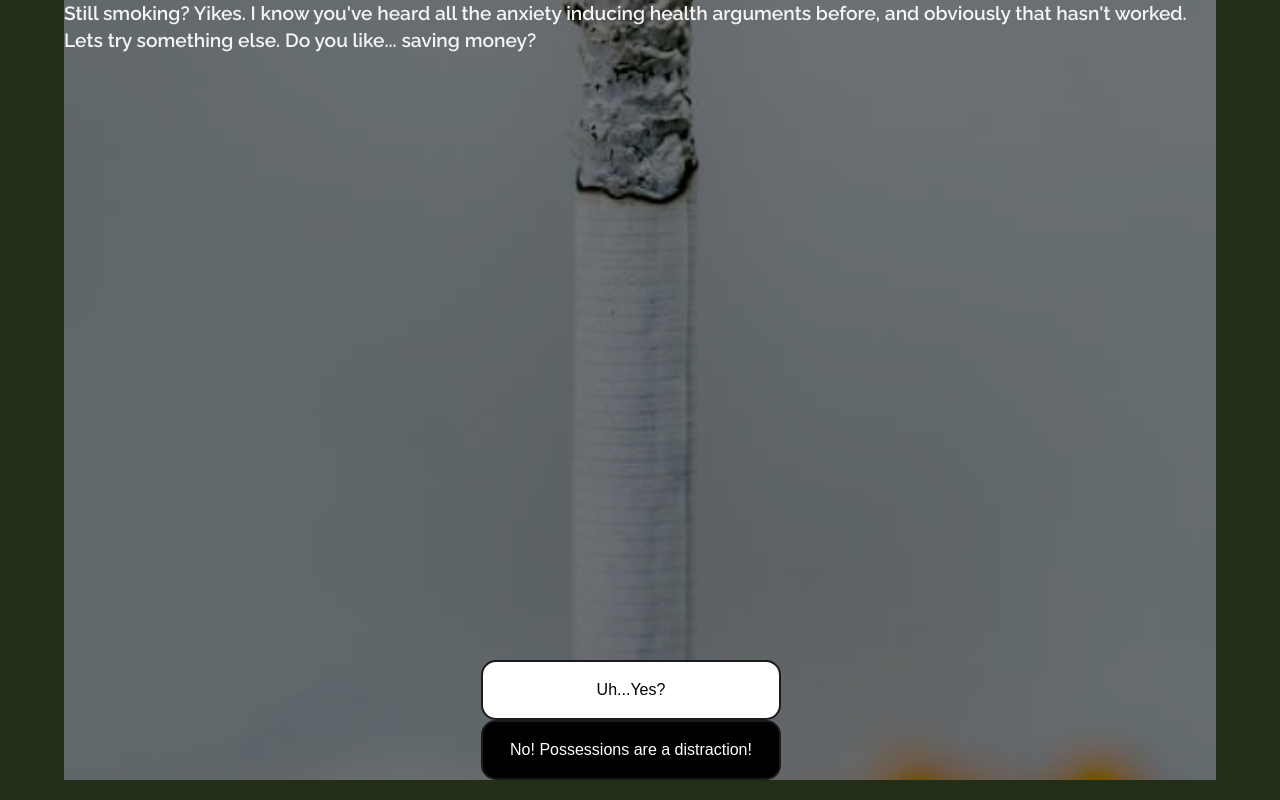
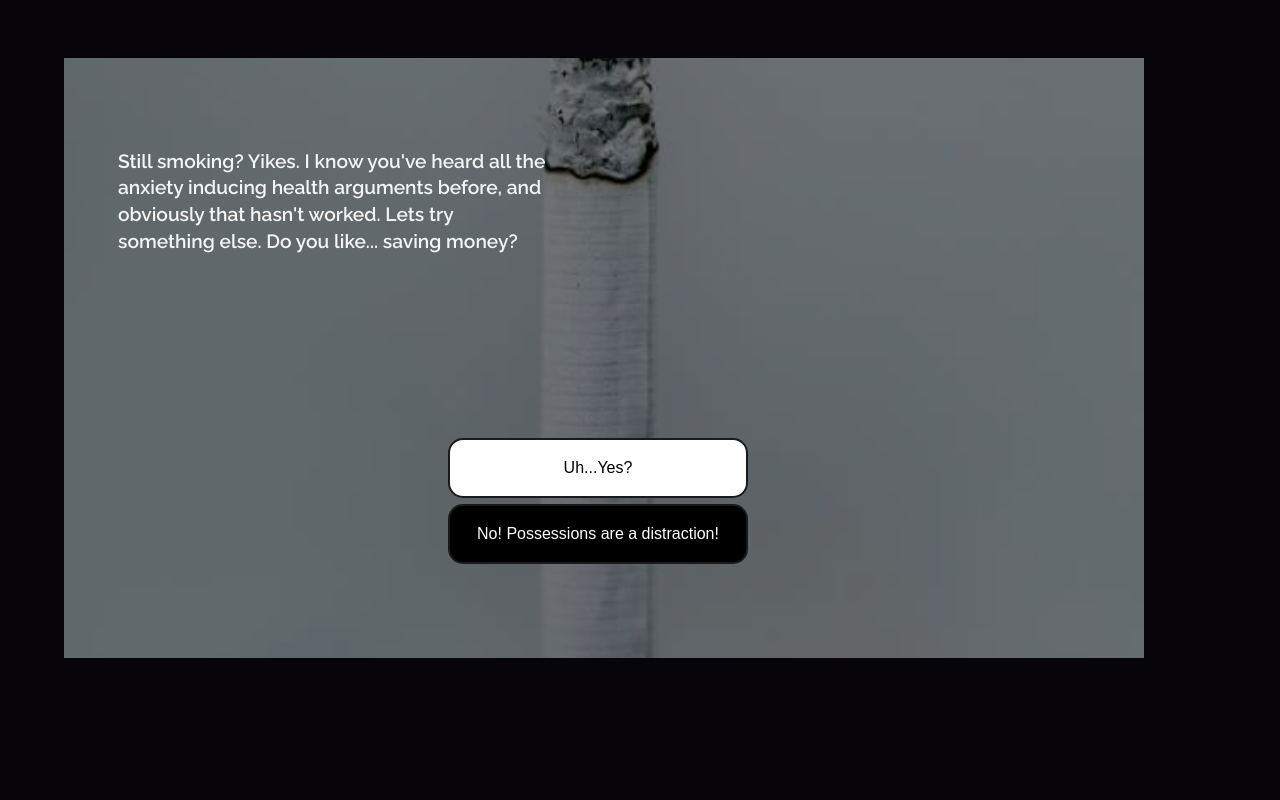
Before and after one commit to nfsol/vape2save, a React (Vite) app: page / in a window 1280 px wide. Built offline with nearby package versions, Linux system fonts and the light colour scheme.

Commit message:
incremental work on calculator and welcome

```diff
--- a/package.json
+++ b/package.json
@@ -11,6 +11,7 @@
   "dependencies": {
     "react": "^18.2.0",
     "react-dom": "^18.2.0",
+    "react-router-dom": "^6.10.0",
     "styled-components": "^5.3.9"
   },
   "devDependencies": {
--- a/src/App.css
+++ b/src/App.css
@@ -9,7 +9,7 @@ body {
   font-family: "Raleway", sans-serif;
   font-size: 1.2rem;
   line-height: 1.4;
-  background: #232e19;
+  background: #07040a;
   color: whitesmoke;
   height: 100vh;
 }
--- a/src/App.jsx
+++ b/src/App.jsx
@@ -1,13 +1,12 @@
-import { useState } from 'react'
+import { Outlet } from "react-router-dom";
 import './App.css'
-import { Welcome } from './components/Welcome'
+
 
 function App() {
-  const [count, setCount] = useState(0)
 
   return (
     <div className="App">
-      <Welcome/>
+      <Outlet/>
     </div>
   )
 }
--- a/src/components/Button.jsx
+++ b/src/components/Button.jsx
@@ -15,6 +15,7 @@ const BaseButton = styled.button`
   max-height: 180px;
   max-width: 300px;
   padding: 16px 0px;
+  margin: 1%;
   transition: all 300ms cubic-bezier(0.23, 1, 0.32, 1);
   user-select: none;
   -webkit-user-select: none;
--- a/src/components/Welcome.jsx
+++ /dev/null
@@ -1,50 +0,0 @@
-import React from "react";
-import smoking from "../assets/smoking.jpg";
-import { Button } from "./Button";
-import styled from "styled-components";
-const OverlaidImage = styled.div`
-  width: 100%;
-  height: 100%;
-  margin-bottom: 20px;
-  background-image: url(${smoking});
-  background-position: center;
-  background-size: cover;
-  background-repeat: no-repeat;
-  display: flex;
-  align-items: space-between;
-`;
-
-const ImageOverlay = styled.div`
-  width: 100%;
-  height: 100%;
-  background-color: rgba(0, 0, 0, 0.5);
-  display: flex;
-  flex-direction: column;
-  justify-content: space-between;
-`;
-const ButtonContainer = styled.div`
-  align-self: center;
-`;
-
-export const Welcome = () => {
-  return (
-    <>
-      <div className="container">
-        <OverlaidImage>
-          <ImageOverlay>
-            Still smoking? Yikes. I know you've heard all the anxiety inducing
-            health arguments before, and obviously that hasn't worked. Lets try
-            something else. Do you like... saving money?
-            <ButtonContainer>
-              <Button type="primary" content="Uh...Yes?" />
-              <Button
-                type="secondary"
-                content="No! Possessions are a distraction!"
-              />
-            </ButtonContainer>
-          </ImageOverlay>
-        </OverlaidImage>
-      </div>
-    </>
-  );
-};
--- a/src/main.jsx
+++ b/src/main.jsx
@@ -1,9 +1,39 @@
-import React from 'react'
-import ReactDOM from 'react-dom/client'
-import App from './App'
+import React from "react";
+import ReactDOM from "react-dom/client";
+import { createBrowserRouter, RouterProvider } from "react-router-dom";
+import App from "./App";
+import { MoreInfo } from "./routes/MoreInfo";
+import { Calculator } from "./routes/Calculator";
+import { Welcome } from "./routes/Welcome";
+import { Monk } from "./routes/Monk";
 
-ReactDOM.createRoot(document.getElementById('root')).render(
+const router = createBrowserRouter([
+  {
+    path: "/",
+    element: <App />,
+    children: [
+      {
+        path: "/",
+        element: <Welcome />,
+      },
+      {
+        path: "calc",
+        element: <Calculator />,
+      },
+      {
+        path: "info",
+        element: <MoreInfo />,
+      },
+      {
+        path: "monk",
+        element: <Monk />,
+      },
+    ],
+  },
+]);
+
+ReactDOM.createRoot(document.getElementById("root")).render(
   <React.StrictMode>
-    <App />
-  </React.StrictMode>,
-)
+    <RouterProvider router={router} />
+  </React.StrictMode>
+);
--- /dev/null
+++ b/src/routes/Calculator.jsx
@@ -0,0 +1,65 @@
+import React from 'react'
+import cloud from "../assets/cloud.jpg";
+import styled from "styled-components";
+const OverlaidImage = styled.div`
+  width: 100%;
+  height: 100%;
+  max-height: 75%%;
+  margin-top:5%;
+  margin-bottom: 5%;
+  background-image: url(${cloud});
+  background-position: center;
+  background-size: cover;
+  background-repeat: no-repeat;
+  display: flex;
+  align-items: space-between;
+`;
+
+const ImageOverlay = styled.div`
+  width: 100%;
+  height: 100%;
+  background-color: rgba(0, 0, 0, 0.5);
+  display: flex;
+  flex-direction: column;
+  justify-content: space-around;
+`;
+const InputContainer = styled.div`
+  align-self: center;
+`;
+const TextContainer = styled.div`
+  align-self: left;
+  max-width: 40%;
+  margin-left:5%;
+`;
+
+const InputBox = styled.input`
+font-size: 1em;
+padding: 5%;
+margin: 5%;
+color: ${props => props.inputColor || "pink"};
+background: #07040a;
+border: solid;
+border-radius: 3px;
+`;
+export const Calculator = () => {
+  return (
+    <div>
+      <div className="container">
+        <OverlaidImage>
+          <ImageOverlay>
+            <TextContainer>
+        We'll do the math, you give us some rough numbers here:
+            </TextContainer>
+
+
+            <InputContainer>
+            <InputBox id="PricePerPack" defaultValue="15" type="number"/>
+            <InputBox id="PacksPerWeek" defaultValue="3.5" type="number"/>
+            <InputBox id="PricePerJar" defaultValue="25" type="number"/>
+            </InputContainer>
+          </ImageOverlay>
+        </OverlaidImage>
+      </div>
+    </div>
+  )
+}
--- /dev/null
+++ b/src/routes/Monk.jsx
@@ -0,0 +1,11 @@
+import React from "react";
+
+export const Monk = () => {
+  return (
+    <div>
+      Developers Note: I gotta put one of them 'PayMePal' links in here, some
+      day a rich chain smoking monk is gonna wander in here and I'm going to feel
+      like a real dummy.
+    </div>
+  );
+};
--- /dev/null
+++ b/src/routes/MoreInfo.jsx
@@ -0,0 +1,9 @@
+import React from 'react'
+
+export const MoreInfo = () => {
+  return (
+    <div>
+
+    </div>
+  )
+}
--- /dev/null
+++ b/src/routes/Welcome.jsx
@@ -0,0 +1,65 @@
+import React from "react";
+import smoking from "../assets/smoking.jpg";
+import { Button } from "../components/Button";
+import styled from "styled-components";
+import { Link } from "react-router-dom";
+const OverlaidImage = styled.div`
+
+  width: 100%;
+  height: 100%;
+  max-height: 75%;
+  max-width:1080px;
+  margin-top: 5%;
+  margin-bottom: 5%;
+  background-image: url(${smoking});
+  background-position: center;
+  background-size: cover;
+  background-repeat: no-repeat;
+  display: flex;
+  align-items: space-between;
+`;
+
+const ImageOverlay = styled.div`
+  width: 100%;
+  height: 100%;
+  background-color: rgba(0, 0, 0, 0.5);
+  display: flex;
+  flex-direction: column;
+  justify-content: space-around;
+`;
+const ButtonContainer = styled.div`
+  align-self: center;
+`;
+const TextContainer = styled.div`
+  align-self: left;
+  max-width: 40%;
+  margin-left: 5%;
+`;
+export const Welcome = () => {
+  return (
+    <>
+      <div className="container">
+        <OverlaidImage>
+          <ImageOverlay>
+            <TextContainer>
+              Still smoking? Yikes. I know you've heard all the anxiety inducing
+              health arguments before, and obviously that hasn't worked. Lets
+              try something else. Do you like... saving money?
+            </TextContainer>
+            <ButtonContainer>
+              <Link to={"calc"}>
+                <Button type="primary" content="Uh...Yes?" />
+              </Link>
+              <Link to={"monk"}>
+                <Button
+                  type="secondary"
+                  content="No! Possessions are a distraction!"
+                />
+              </Link>
+            </ButtonContainer>
+          </ImageOverlay>
+        </OverlaidImage>
+      </div>
+    </>
+  );
+};
```
Also changed, not shown: 1 other file (tests, documents, lock files or other folders).
